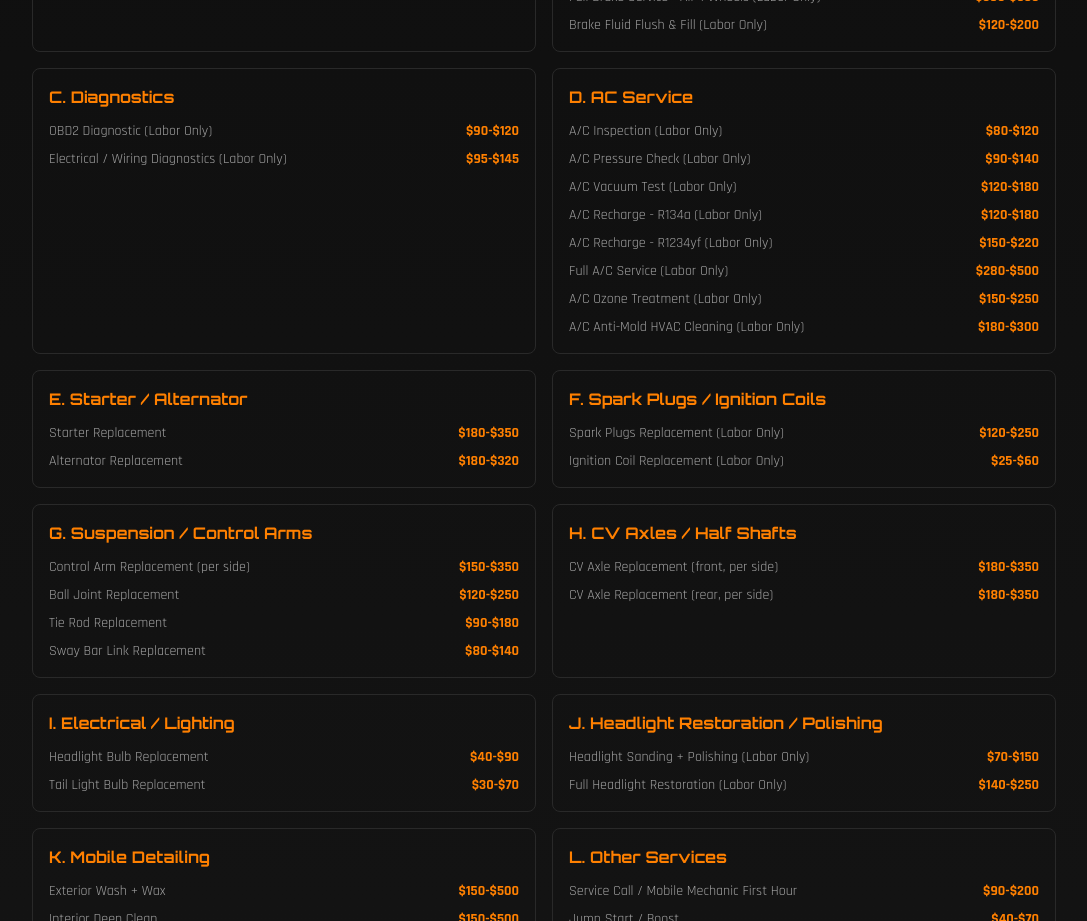
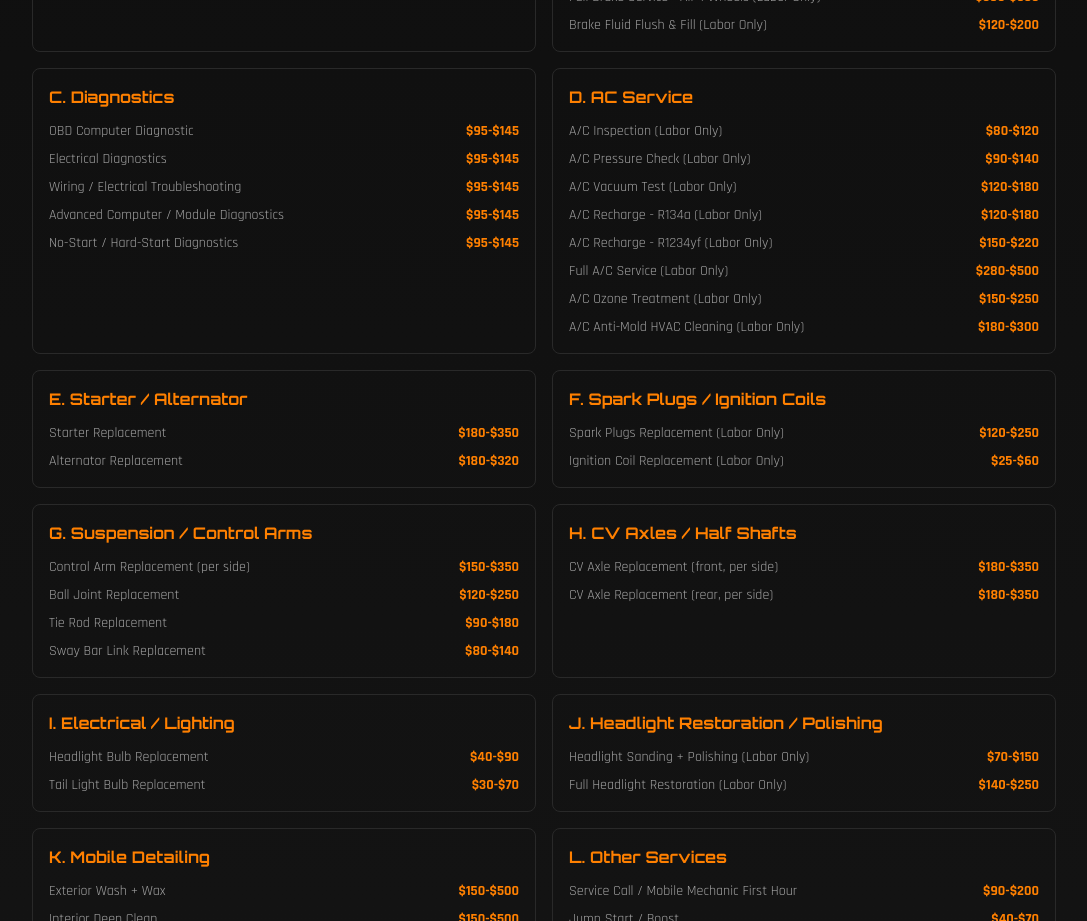
Before and after one commit to davisbryan595-lang/mobile-mechanic-naples, a React (Vite) app: page / in a window 1280 px wide. Shown: the part 4460-5381 px from the top of the page, without its empty margins (96-1183 px from the left). Built offline with nearby package versions, Linux system fonts and the light colour scheme; the HTML template or start-up script is replaced by a standard one.

Commit message:
Update diagnostics section with hourly-based services
cgen-f3d9267001de44bc82391e0790aa78a3

```diff
--- a/src/data/services.ts
+++ b/src/data/services.ts
@@ -116,24 +116,54 @@ export const SERVICES: Service[] = [
 
   // C. Diagnostics
   {
-    id: "obd2-diagnostic",
-    name: "OBD2 Diagnostic (Labor Only)",
+    id: "obd-computer-diagnostic",
+    name: "OBD Computer Diagnostic",
     category: "C. Diagnostics",
-    minPrice: 90,
-    maxPrice: 120,
-    description: "Computer diagnostic scan and error code reading",
-    tooltip: "Full OBD2 scanner reading to identify engine warning lights and fault codes",
+    minPrice: 95,
+    maxPrice: 145,
+    description: "Hourly diagnostic service - Computer diagnostic scan and error code reading",
+    tooltip: "Full OBD2 scanner reading to identify engine warning lights and fault codes. Billed hourly at $95-$145/hour.",
     partsAvailable: false,
   },
   {
     id: "electrical-diagnostics",
-    name: "Electrical / Wiring Diagnostics (Labor Only)",
+    name: "Electrical Diagnostics",
     category: "C. Diagnostics",
     minPrice: 95,
     maxPrice: 145,
-    description: "Advanced electrical system troubleshooting (per hour)",
-    tooltip: "In-depth electrical system testing and diagnostics for charging, starting, and lighting issues",
-    partsAvailable: true,
+    description: "Hourly diagnostic service - Electrical system troubleshooting",
+    tooltip: "In-depth electrical system testing and diagnostics for charging, starting, and lighting issues. Billed hourly at $95-$145/hour.",
+    partsAvailable: false,
+  },
+  {
+    id: "wiring-electrical-troubleshooting",
+    name: "Wiring / Electrical Troubleshooting",
+    category: "C. Diagnostics",
+    minPrice: 95,
+    maxPrice: 145,
+    description: "Hourly diagnostic service - Wiring and electrical circuit troubleshooting",
+    tooltip: "Advanced wiring and electrical circuit diagnosis. Billed hourly at $95-$145/hour.",
+    partsAvailable: false,
+  },
+  {
+    id: "advanced-computer-diagnostics",
+    name: "Advanced Computer / Module Diagnostics",
+    category: "C. Diagnostics",
+    minPrice: 95,
+    maxPrice: 145,
+    description: "Hourly diagnostic service - Advanced module and computer diagnostics",
+    tooltip: "In-depth diagnostics for advanced vehicle modules and computer systems. Billed hourly at $95-$145/hour.",
+    partsAvailable: false,
+  },
+  {
+    id: "no-start-hard-start-diagnostics",
+    name: "No-Start / Hard-Start Diagnostics",
+    category: "C. Diagnostics",
+    minPrice: 95,
+    maxPrice: 145,
+    description: "Hourly diagnostic service - Starting and hard-start troubleshooting",
+    tooltip: "Comprehensive diagnostics for vehicles that won't start or have hard-start conditions. Billed hourly at $95-$145/hour.",
+    partsAvailable: false,
   },
 
   // D. AC Service
```
